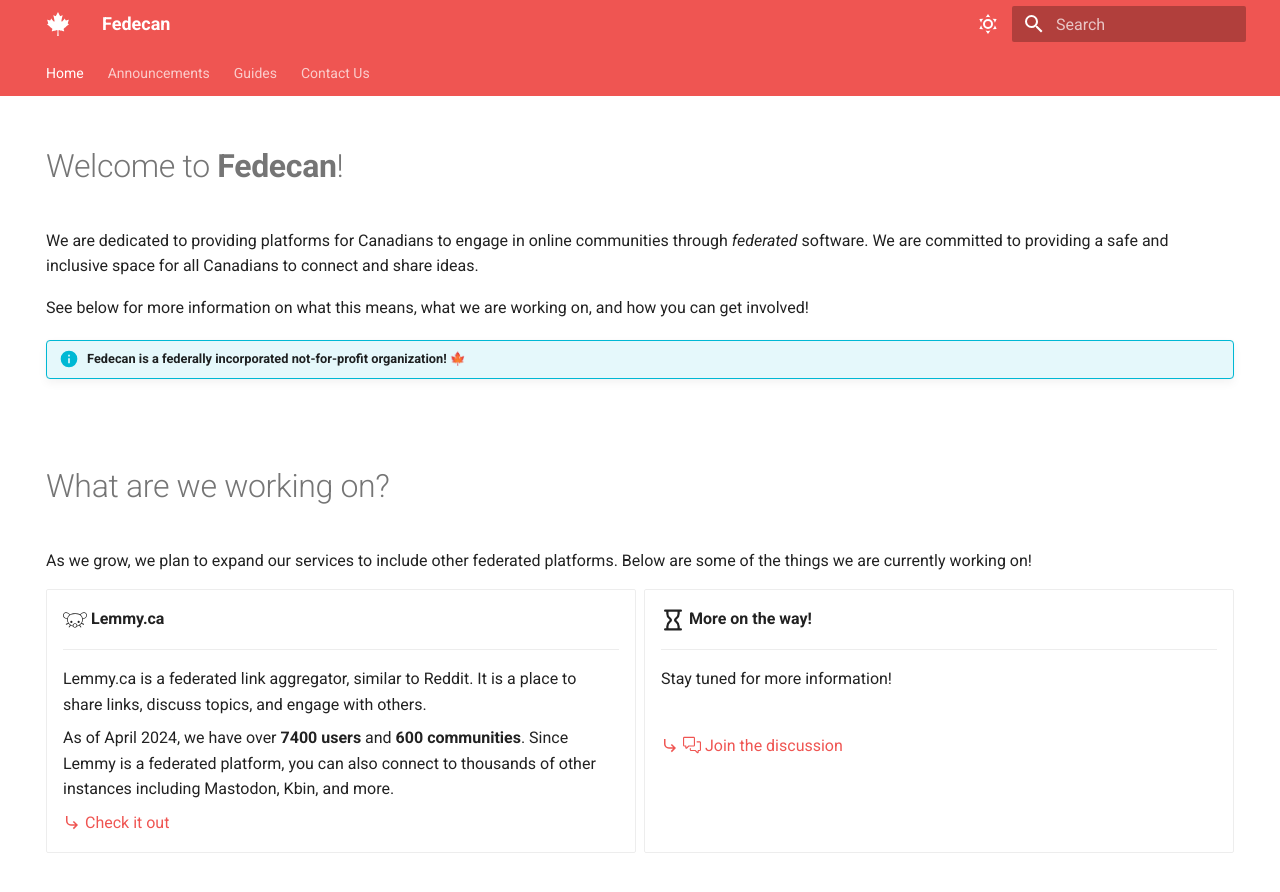
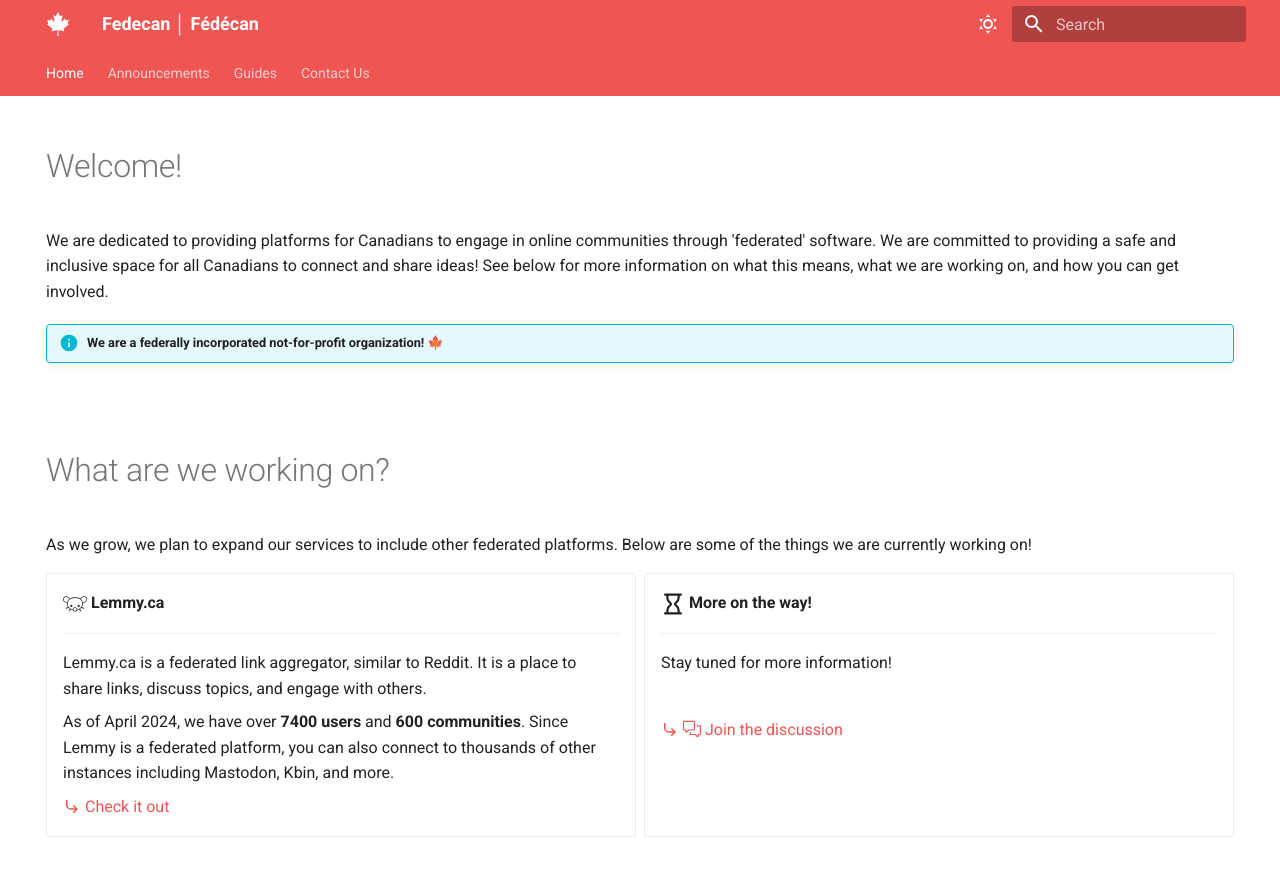
Before and after one commit to fedecan-ca/fedecan.ca, an MkDocs documentation site: the page built from docs/index.md, in a window 1280 px wide and 900 px high. Shown: the top 892 px of the window. Built offline with MkDocs 1.6.1 and Material for MkDocs 9.7.7, drawn with Linux system fonts in a browser that asks for light colours.

Commit message:
add Github actions

```diff
--- a/docs/index.md
+++ b/docs/index.md
@@ -6,13 +6,11 @@
 
 <!-- ![Image title](https://dummyimage.com/500x300/eee/aaa){ align=right } -->
 
-# Welcome to **Fedecan**!
+# Welcome!
 
-We are dedicated to providing platforms for Canadians to engage in online communities through *federated* software. We are committed to providing a safe and inclusive space for all Canadians to connect and share ideas.
+We are dedicated to providing platforms for Canadians to engage in online communities through 'federated' software. We are committed to providing a safe and inclusive space for all Canadians to connect and share ideas! See below for more information on what this means, what we are working on, and how you can get involved.
 
-See below for more information on what this means, what we are working on, and how you can get involved!
-
-!!! info "Fedecan is a federally incorporated not-for-profit organization! 🍁"
+!!! info "We are a federally incorporated not-for-profit organization! 🍁"
 
 <br> <br>
 
--- a/mkdocs.yml
+++ b/mkdocs.yml
@@ -1,4 +1,4 @@
-site_name: 'Fedecan'
+site_name: 'Fedecan │ Fédécan'
 site_description: |
   Static site for fedecan.ca
 
@@ -21,6 +21,7 @@
 
   icon:
     logo: fontawesome/brands/canadian-maple-leaf
+  # logo: assets/img/fedecan-logo.png
   favicon: assets/img/canadian-maple-leaf.svg
 
   palette:
@@ -72,7 +73,6 @@
 
 plugins:
   - glightbox
-  # - privacy
   - search
   - blog:
       blog_dir: announcements
@@ -80,10 +80,12 @@
       categories: false
       authors: false
       pagination_per_page: 10
-  # - social:
-  #     cards_layout_options:
-  #       font_family: Noto Sans
-  #     enabled: !ENV [CI, false]
+  - group:
+      enabled: !ENV CI
+      plugins:
+        - social:
+            cards_layout_options:
+              font_family: Noto Sans
 
 extra:
   generator: false
```
Also changed, not shown: 1 other file.
